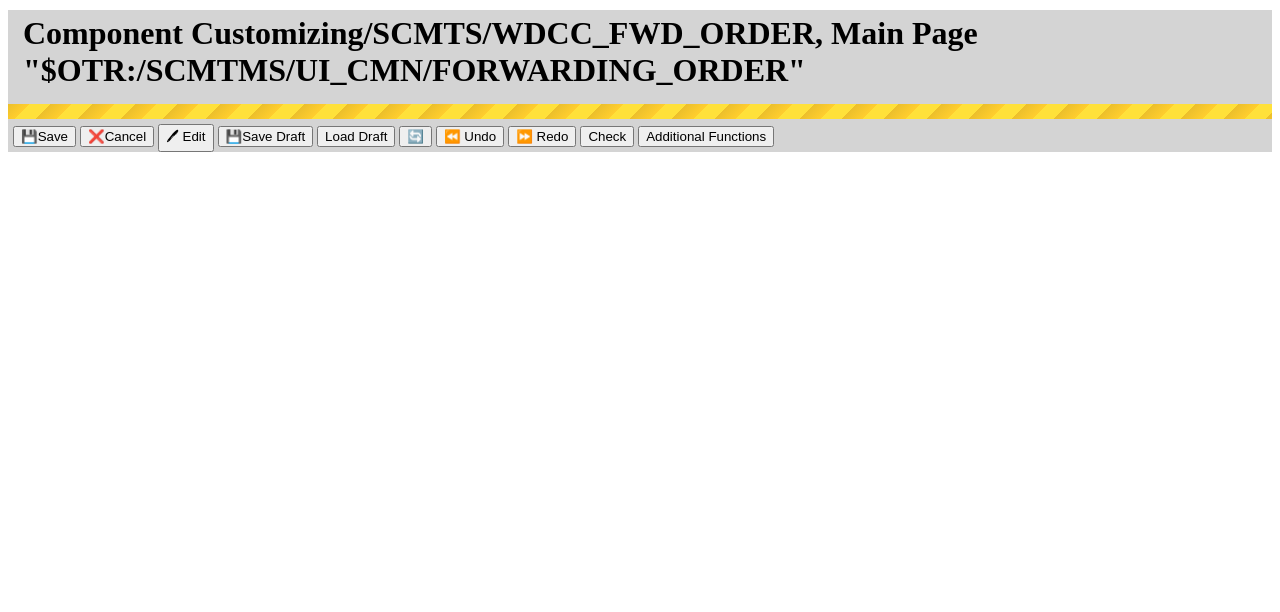
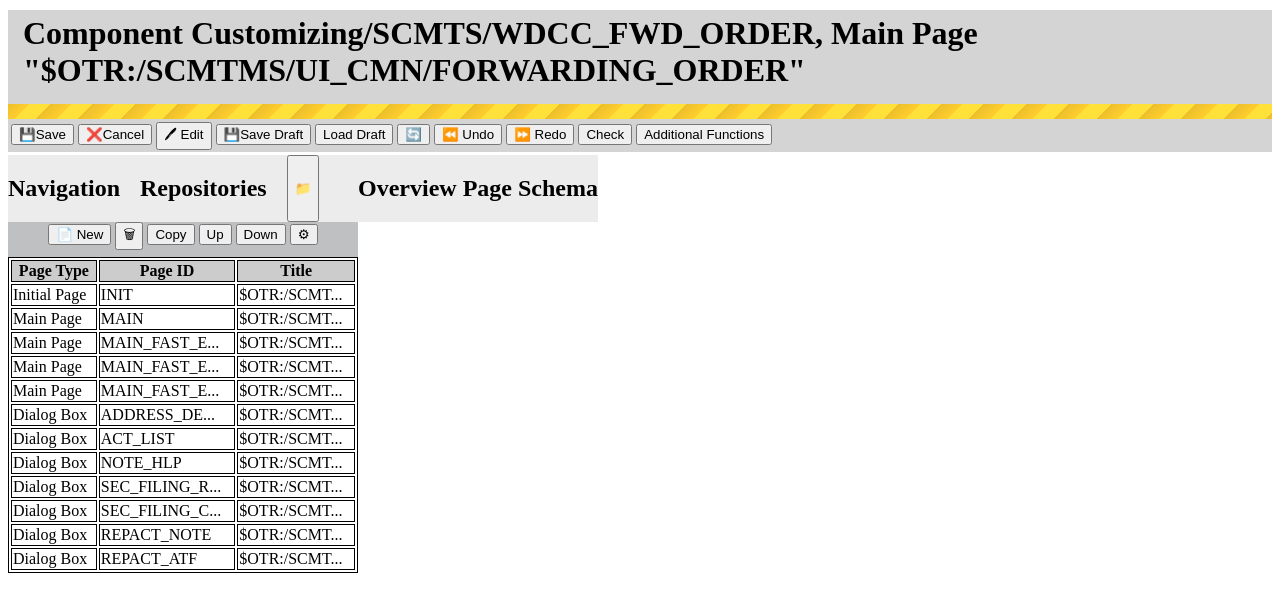
Before and after one commit to Lucas-R-Kormann/P-gina-SAP, a plain HTML site: page index.html in a window 1280 px wide. Drawn offline with Linux system fonts and the light colour scheme.

Commit message:
UPDATE - Site até onde eu consegui fazer

```diff
--- a/index.html
+++ b/index.html
@@ -28,7 +28,109 @@
         </div>
     </header>
 
-    <div class="flex"></div>
+    <div id="main">
+
+        <div id="esquerda">
+            <h2>Navigation</h2>
+            <h2>Repositories</h2>
+            <button>📁</button>
+        </div>
+
+        <div id="direita">
+            <h2>Overview Page Schema</h2>
+
+        </div>
+    </div>
+    <div id="botoesesquerda">
+        <button>📄 New</button>
+        <button>🗑</button>
+        <button>Copy</button>
+        <button>Up</button>
+        <button>Down</button>
+        <button>⚙</button>
+    </div>
+
+    <div id="tabelaesquerda">
+        <table>
+            <tr>
+                <th>Page Type</th>
+                <th>Page ID</th>
+                <th>Title</th>
+            </tr>
+
+            <tr>
+                <td>Initial Page</td>
+                <td>INIT</td>
+                <td>$OTR:/SCMT...</td>
+            </tr>
+
+            <tr>
+                <td>Main Page</td>
+                <td>MAIN</td>
+                <td>$OTR:/SCMT...</td>
+            </tr>
+
+            <tr>
+                <td>Main Page</td>
+                <td>MAIN_FAST_E...</td>
+                <td>$OTR:/SCMT...</td>
+            </tr>
+
+            <tr>
+                <td>Main Page</td>
+                <td>MAIN_FAST_E...</td>
+                <td>$OTR:/SCMT...</td>
+            </tr>
+
+            <tr>
+                <td>Main Page</td>
+                <td>MAIN_FAST_E...</td>
+                <td>$OTR:/SCMT...</td>
+            </tr>
+
+            <tr>
+                <td>Dialog Box</td>
+                <td>ADDRESS_DE...</td>
+                <td>$OTR:/SCMT...</td>
+            </tr>
+
+            <tr>
+                <td>Dialog Box</td>
+                <td>ACT_LIST</td>
+                <td>$OTR:/SCMT...</td>
+            </tr>
+
+            <tr>
+                <td>Dialog Box</td>
+                <td>NOTE_HLP</td>
+                <td>$OTR:/SCMT...</td>
+            </tr>
+
+            <tr>
+                <td>Dialog Box</td>
+                <td>SEC_FILING_R...</td>
+                <td>$OTR:/SCMT...</td>
+            </tr>
+
+            <tr>
+                <td>Dialog Box</td>
+                <td>SEC_FILING_C...</td>
+                <td>$OTR:/SCMT...</td>
+            </tr>
+
+            <tr>
+                <td>Dialog Box</td>
+                <td>REPACT_NOTE</td>
+                <td>$OTR:/SCMT...</td>
+            </tr>
+
+            <tr>
+                <td>Dialog Box</td>
+                <td>REPACT_ATF</td>
+                <td>$OTR:/SCMT...</td>
+            </tr>
+        </table>
+    </div>
 
 
 
--- a/style.css
+++ b/style.css
@@ -25,5 +25,57 @@
 }
 
 #botoesprincipais{
-    margin: 5px;
+    margin: 3px;
+
+    height: 30px;
+    border-color: rgb(212, 212, 212);
 }
+
+#main{
+    display: flex;
+}
+
+#esquerda{
+    display: flex;
+    gap: 20px;
+    background-color: rgb(236, 236, 236);
+    width: 350px;
+}
+
+#direita{
+    display: flex;
+    gap: 20px;
+    background-color: #ececec;
+
+}
+
+#botoesesquerda{
+
+    background-color: rgb(190, 192, 194);
+    width: 350px;
+    margin: 0px;
+    height: 35px;
+    text-align: center;
+}
+
+#tabelaesquerda{
+    width: 350px;
+}
+
+table {
+    border: 1px solid;
+    width: 100%;
+}
+
+tr{
+    border: 1px solid;
+}
+
+th{
+    border: 1px solid;
+    background-color: #cccccc;
+}
+
+td{
+    border: 1px solid;
+}
```
